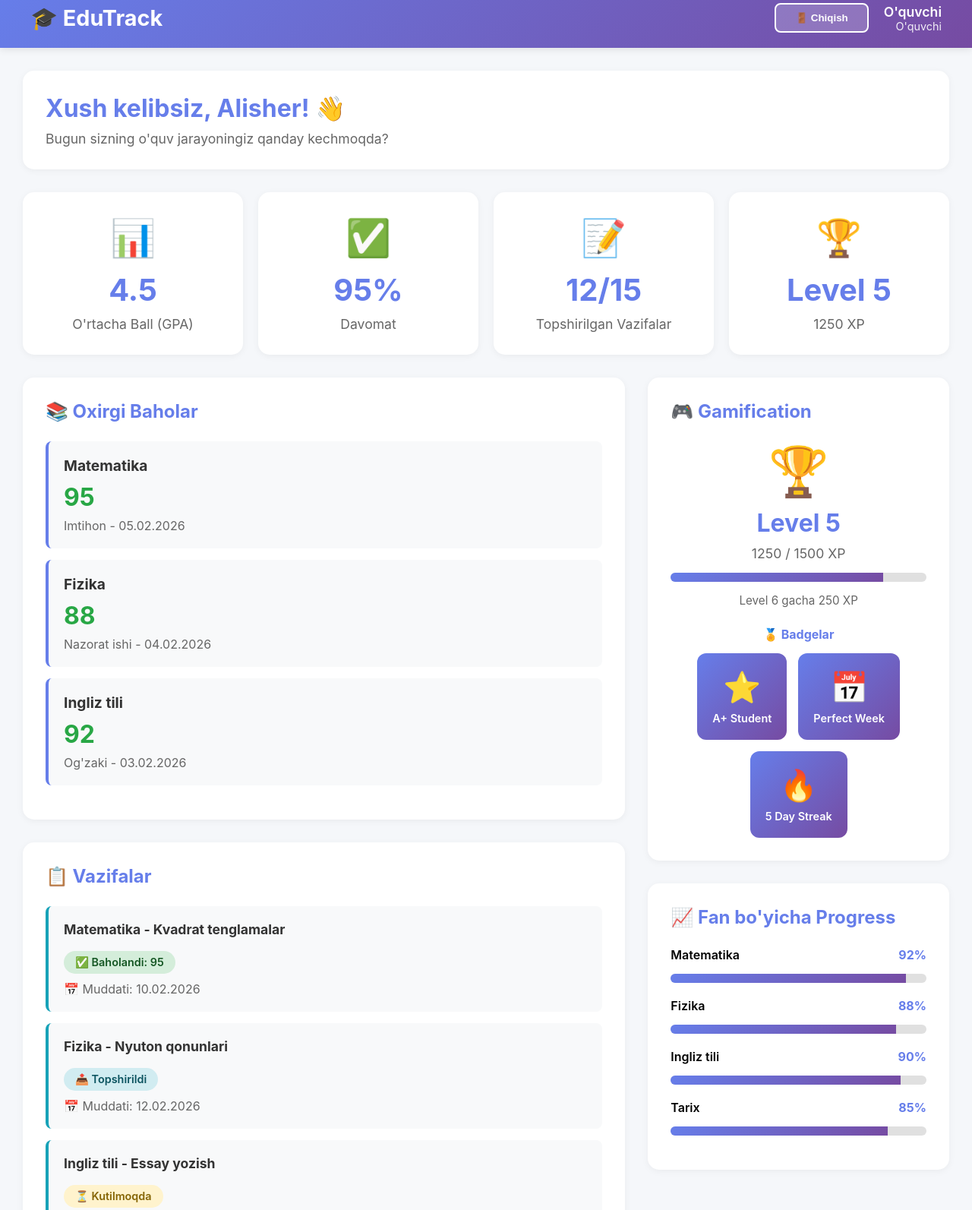
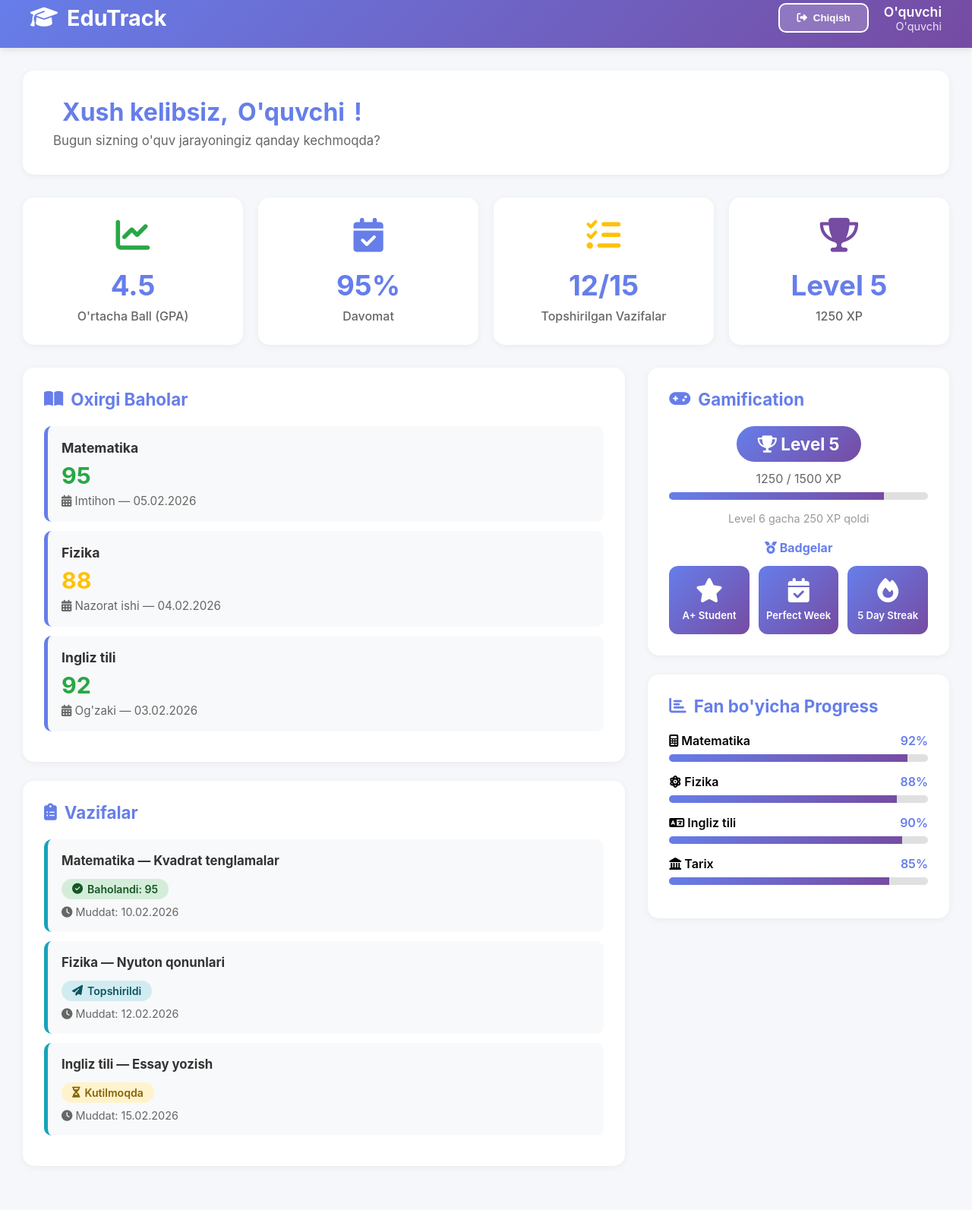
Before and after one commit to asilbekanvarov075-a11y/Edu-Truck, a website: page public/dashboard.html in a window 1280 px wide. Shown: the part 16-1609 px from the top of the page at 76% size. Drawn offline with Linux system fonts and the light colour scheme.

Commit message:
Redesign student dashboard with Font Awesome icons

```diff
--- a/public/dashboard.html
+++ b/public/dashboard.html
@@ -3,7 +3,8 @@
 <head>
     <meta charset="UTF-8">
     <meta name="viewport" content="width=device-width, initial-scale=1.0">
-    <title>EduTrack - Dashboard</title>
+    <title>EduTrack - O'quvchi Paneli</title>
+    <link rel="stylesheet" href="https://cdnjs.cloudflare.com/ajax/libs/font-awesome/6.4.0/css/all.min.css">
     <style>
         * { margin: 0; padding: 0; box-sizing: border-box; }
 
@@ -22,39 +23,31 @@
             box-shadow: 0 2px 10px rgba(0,0,0,0.1);
         }
 
-        .navbar h1 { font-size: 1.8em; }
+        .navbar h1 { font-size: 1.8em; display: flex; align-items: center; gap: 12px; }
 
-        .user-info {
-            display: flex;
-            align-items: center;
-            gap: 20px;
-        }
+        .user-section { display: flex; align-items: center; gap: 20px; }
 
         .logout-btn {
             background: rgba(255,255,255,0.2);
             color: white;
             border: 2px solid white;
-            padding: 10px 25px;
-            border-radius: 8px;
+            padding: 10px 22px;
+            border-radius: 10px;
             cursor: pointer;
             font-weight: 600;
             transition: all 0.3s;
+            display: flex;
+            align-items: center;
+            gap: 8px;
         }
 
-        .logout-btn:hover {
-            background: white;
-            color: #667eea;
-        }
+        .logout-btn:hover { background: white; color: #667eea; transform: translateY(-2px); }
 
-        .container {
-            max-width: 1400px;
-            margin: 0 auto;
-            padding: 30px;
-        }
+        .container { max-width: 1400px; margin: 0 auto; padding: 30px; }
 
         .welcome {
             background: white;
-            padding: 30px;
+            padding: 35px 40px;
             border-radius: 15px;
             margin-bottom: 30px;
             box-shadow: 0 2px 10px rgba(0,0,0,0.05);
@@ -62,34 +55,39 @@
 
         .welcome h2 {
             color: #667eea;
-            margin-bottom: 10px;
+            margin-bottom: 8px;
             font-size: 2em;
+            display: flex;
+            align-items: center;
+            gap: 12px;
         }
 
         .stats-grid {
             display: grid;
-            grid-template-columns: repeat(auto-fit, minmax(250px, 1fr));
+            grid-template-columns: repeat(auto-fit, minmax(220px, 1fr));
             gap: 20px;
             margin-bottom: 30px;
         }
 
         .stat-card {
             background: white;
-            padding: 30px;
+            padding: 28px;
             border-radius: 15px;
             box-shadow: 0 2px 10px rgba(0,0,0,0.05);
             text-align: center;
-            transition: transform 0.3s;
+            transition: all 0.3s;
         }
 
-        .stat-card:hover {
-            transform: translateY(-5px);
-            box-shadow: 0 5px 20px rgba(0,0,0,0.1);
-        }
+        .stat-card:hover { transform: translateY(-5px); box-shadow: 0 8px 25px rgba(0,0,0,0.12); }
 
-        .stat-icon { font-size: 3em; margin-bottom: 15px; }
-        .stat-value { font-size: 2.5em; font-weight: bold; color: #667eea; }
-        .stat-label { color: #666; margin-top: 10px; font-size: 1.1em; }
+        .stat-icon { font-size: 2.8em; margin-bottom: 12px; }
+        .stat-icon.green  { color: #28a745; }
+        .stat-icon.blue   { color: #667eea; }
+        .stat-icon.orange { color: #ffc107; }
+        .stat-icon.purple { color: #764ba2; }
+
+        .stat-value { font-size: 2.3em; font-weight: bold; color: #667eea; margin: 8px 0; }
+        .stat-label { color: #666; font-size: 1em; font-weight: 500; }
 
         .content-grid {
             display: grid;
@@ -99,97 +97,104 @@
 
         .card {
             background: white;
-            padding: 30px;
+            padding: 28px;
             border-radius: 15px;
             box-shadow: 0 2px 10px rgba(0,0,0,0.05);
-            margin-bottom: 30px;
+            margin-bottom: 25px;
         }
 
         .card h3 {
             color: #667eea;
-            margin-bottom: 25px;
-            font-size: 1.5em;
+            margin-bottom: 22px;
+            font-size: 1.4em;
+            display: flex;
+            align-items: center;
+            gap: 10px;
         }
 
         .grade-item {
-            padding: 20px;
-            border-left: 4px solid #667eea;
+            padding: 18px;
+            border-left: 5px solid #667eea;
             background: #f8f9fa;
-            margin-bottom: 15px;
-            border-radius: 8px;
+            margin-bottom: 12px;
+            border-radius: 10px;
         }
 
-        .grade-item h4 {
-            color: #333;
-            margin-bottom: 10px;
-            font-size: 1.2em;
+        .grade-item h4 { color: #333; margin-bottom: 8px; font-size: 1.1em; }
+
+        .grade-value { font-size: 1.9em; font-weight: bold; }
+        .grade-good    { color: #28a745; }
+        .grade-average { color: #ffc107; }
+        .grade-poor    { color: #dc3545; }
+
+        .assignment-item {
+            padding: 18px;
+            background: #f8f9fa;
+            margin-bottom: 12px;
+            border-radius: 10px;
+            border-left: 5px solid #17a2b8;
         }
 
-        .grade-value {
-            font-size: 2em;
-            font-weight: bold;
-            color: #28a745;
+        .assignment-item h4 { color: #333; margin-bottom: 8px; font-size: 1.05em; }
+
+        .badge-status {
+            display: inline-flex;
+            align-items: center;
+            gap: 6px;
+            padding: 5px 14px;
+            border-radius: 20px;
+            font-size: 0.88em;
+            font-weight: 600;
+            margin-top: 6px;
         }
 
-        .assignment-item {
-            padding: 20px;
-            background: #f8f9fa;
-            margin-bottom: 15px;
-            border-radius: 8px;
-            border-left: 4px solid #17a2b8;
-        }
-
-        .assignment-item h4 {
-            color: #333;
-            margin-bottom: 10px;
-            font-size: 1.1em;
-        }
-
-        .status-badge {
-            display: inline-block;
-            padding: 6px 15px;
-            border-radius: 20px;
-            font-size: 0.9em;
-            font-weight: 600;
-            margin-top: 8px;
-        }
-
-        .status-graded { background: #d4edda; color: #155724; }
-        .status-submitted { background: #d1ecf1; color: #0c5460; }
-        .status-pending { background: #fff3cd; color: #856404; }
+        .badge-graded    { background: #d4edda; color: #155724; }
+        .badge-submitted { background: #d1ecf1; color: #0c5460; }
+        .badge-pending   { background: #fff3cd; color: #856404; }
 
         .progress-bar {
             background: #e0e0e0;
-            height: 12px;
+            height: 10px;
             border-radius: 6px;
             overflow: hidden;
-            margin: 15px 0;
+            margin: 8px 0 16px;
         }
 
         .progress-fill {
             background: linear-gradient(135deg, #667eea 0%, #764ba2 100%);
             height: 100%;
-            transition: width 0.5s;
+            transition: width 1s ease;
         }
 
-        .badge-showcase {
-            display: flex;
-            gap: 15px;
-            flex-wrap: wrap;
-            justify-content: center;
+        .xp-section { text-align: center; margin-bottom: 20px; }
+
+        .level-badge {
+            display: inline-block;
+            background: linear-gradient(135deg, #667eea 0%, #764ba2 100%);
+            color: white;
+            padding: 10px 28px;
+            border-radius: 30px;
+            font-size: 1.4em;
+            font-weight: bold;
+            margin-bottom: 12px;
         }
 
-        .badge {
+        .badges-grid {
+            display: grid;
+            grid-template-columns: repeat(3, 1fr);
+            gap: 12px;
+        }
+
+        .earn-badge {
             background: linear-gradient(135deg, #667eea 0%, #764ba2 100%);
             color: white;
-            padding: 20px;
+            padding: 16px 10px;
             border-radius: 12px;
             text-align: center;
-            min-width: 110px;
         }
 
-        .badge-icon { font-size: 2.5em; margin-bottom: 8px; }
-        .badge-name { font-size: 0.9em; font-weight: 600; }
+        .earn-badge i { font-size: 2em; display: block; margin-bottom: 6px; }
+        .earn-badge span { font-size: 0.82em; font-weight: 600; }
 
         @media (max-width: 768px) {
             .content-grid { grid-template-columns: 1fr; }
@@ -200,40 +205,48 @@
 </head>
 <body>
     <div class="navbar">
-        <h1>🎓 EduTrack</h1>
-        <div class="user-info">
-            <button class="logout-btn" onclick="logout()">🚪 Chiqish</button>
+        <h1>
+            <i class="fas fa-graduation-cap"></i>
+            EduTrack
+        </h1>
+        <div class="user-section">
+            <button class="logout-btn" onclick="logout()">
+                <i class="fas fa-sign-out-alt"></i> Chiqish
+            </button>
             <div style="text-align: right;">
-                <div style="font-weight: 600; font-size: 1.1em;" class="user-name">O'quvchi</div>
-                <div style="font-size: 0.9em; opacity: 0.9;">O'quvchi</div>
+                <div style="font-weight: 600; font-size: 1.1em;" id="userName">O'quvchi</div>
+                <div style="font-size: 0.9em; opacity: 0.85;">O'quvchi</div>
             </div>
         </div>
     </div>
 
     <div class="container">
         <div class="welcome">
-            <h2>Xush kelibsiz, Alisher! 👋</h2>
-            <p style="font-size: 1.1em; color: #666;">Bugun sizning o'quv jarayoningiz qanday kechmoqda?</p>
+            <h2>
+                <i class="fas fa-hand-wave" style="color:#ffc107;"></i>
+                Xush kelibsiz, <span id="welcomeName">O'quvchi</span>!
+            </h2>
+            <p style="color: #666; font-size: 1.05em;">Bugun sizning o'quv jarayoningiz qanday kechmoqda?</p>
         </div>
 
         <div class="stats-grid">
             <div class="stat-card">
-                <div class="stat-icon">📊</div>
+                <i class="fas fa-chart-line stat-icon green"></i>
                 <div class="stat-value">4.5</div>
                 <div class="stat-label">O'rtacha Ball (GPA)</div>
             </div>
             <div class="stat-card">
-                <div class="stat-icon">✅</div>
+                <i class="fas fa-calendar-check stat-icon blue"></i>
                 <div class="stat-value">95%</div>
                 <div class="stat-label">Davomat</div>
             </div>
             <div class="stat-card">
-                <div class="stat-icon">📝</div>
+                <i class="fas fa-tasks stat-icon orange"></i>
                 <div class="stat-value">12/15</div>
                 <div class="stat-label">Topshirilgan Vazifalar</div>
             </div>
             <div class="stat-card">
-                <div class="stat-icon">🏆</div>
+                <i class="fas fa-trophy stat-icon purple"></i>
                 <div class="stat-value">Level 5</div>
                 <div class="stat-label">1250 XP</div>
             </div>
@@ -242,111 +255,124 @@
         <div class="content-grid">
             <div>
                 <div class="card">
-                    <h3>📚 Oxirgi Baholar</h3>
+                    <h3><i class="fas fa-book-open"></i> Oxirgi Baholar</h3>
                     <div class="grade-item">
                         <h4>Matematika</h4>
-                        <span class="grade-value">95</span>
-                        <p style="color: #666; margin-top: 8px;">Imtihon - 05.02.2026</p>
+                        <span class="grade-value grade-good">95</span>
+                        <p style="color:#666; margin-top:6px; font-size:0.95em;">
+                            <i class="fas fa-calendar-alt"></i> Imtihon — 05.02.2026
+                        </p>
                     </div>
                     <div class="grade-item">
                         <h4>Fizika</h4>
-                        <span class="grade-value">88</span>
-                        <p style="color: #666; margin-top: 8px;">Nazorat ishi - 04.02.2026</p>
+                        <span class="grade-value grade-average">88</span>
+                        <p style="color:#666; margin-top:6px; font-size:0.95em;">
+                            <i class="fas fa-calendar-alt"></i> Nazorat ishi — 04.02.2026
+                        </p>
                     </div>
                     <div class="grade-item">
                         <h4>Ingliz tili</h4>
-                        <span class="grade-value">92</span>
-                        <p style="color: #666; margin-top: 8px;">Og'zaki - 03.02.2026</p>
+                        <span class="grade-value grade-good">92</span>
+                        <p style="color:#666; margin-top:6px; font-size:0.95em;">
+                            <i class="fas fa-calendar-alt"></i> Og'zaki — 03.02.2026
+                        </p>
                     </div>
                 </div>
 
                 <div class="card">
-                    <h3>📋 Vazifalar</h3>
+                    <h3><i class="fas fa-clipboard-list"></i> Vazifalar</h3>
                     <div class="assignment-item">
-                        <h4>Matematika - Kvadrat tenglamalar</h4>
-                        <span class="status-badge status-graded">✅ Baholandi: 95</span>
-                        <p style="color: #666; margin-top: 10px;">📅 Muddati: 10.02.2026</p>
+                        <h4>Matematika — Kvadrat tenglamalar</h4>
+                        <div class="badge-status badge-graded">
+                            <i class="fas fa-check-circle"></i> Baholandi: 95
+                        </div>
+                        <p style="color:#666; margin-top:8px; font-size:0.9em;">
+                            <i class="fas fa-clock"></i> Muddat: 10.02.2026
+                        </p>
                     </div>
                     <div class="assignment-item">
-                        <h4>Fizika - Nyuton qonunlari</h4>
-                        <span class="status-badge status-submitted">📤 Topshirildi</span>
-                        <p style="color: #666; margin-top: 10px;">📅 Muddati: 12.02.2026</p>
+                        <h4>Fizika — Nyuton qonunlari</h4>
+                        <div class="badge-status badge-submitted">
+                            <i class="fas fa-paper-plane"></i> Topshirildi
+                        </div>
+                        <p style="color:#666; margin-top:8px; font-size:0.9em;">
+                            <i class="fas fa-clock"></i> Muddat: 12.02.2026
+                        </p>
                     </div>
                     <div class="assignment-item">
-                        <h4>Ingliz tili - Essay yozish</h4>
-                        <span class="status-badge status-pending">⏳ Kutilmoqda</span>
-                        <p style="color: #666; margin-top: 10px;">📅 Muddati: 15.02.2026</p>
+                        <h4>Ingliz tili — Essay yozish</h4>
+                        <div class="badge-status badge-pending">
+                            <i class="fas fa-hourglass-half"></i> Kutilmoqda
+                        </div>
+                        <p style="color:#666; margin-top:8px; font-size:0.9em;">
+                            <i class="fas fa-clock"></i> Muddat: 15.02.2026
+                        </p>
                     </div>
                 </div>
             </div>
 
             <div>
                 <div class="card">
-                    <h3>🎮 Gamification</h3>
-                    <div style="text-align: center; margin-bottom: 25px;">
-                        <div style="font-size: 4em;">🏆</div>
-                        <div style="font-size: 2em; font-weight: bold; color: #667eea; margin: 10px 0;">Level 5</div>
-                        <div style="color: #666; font-size: 1.1em;">1250 / 1500 XP</div>
+                    <h3><i class="fas fa-gamepad"></i> Gamification</h3>
+                    <div class="xp-section">
+                        <div class="level-badge">
+                            <i class="fas fa-trophy"></i> Level 5
+                        </div>
+                        <div style="color:#666; margin-bottom:8px;">1250 / 1500 XP</div>
                         <div class="progress-bar">
-                            <div class="progress-fill" style="width: 83%;"></div>
+                            <div class="progress-fill" style="width:83%;"></div>
                         </div>
-                        <div style="font-size: 0.95em; color: #666;">Level 6 gacha 250 XP</div>
+                        <div style="font-size:0.9em; color:#999;">Level 6 gacha 250 XP qoldi</div>
                     </div>
 
-                    <h4 style="margin: 25px 0 15px 0; color: #667eea; text-align: center;">🏅 Badgelar</h4>
-                    <div class="badge-showcase">
-                        <div class="badge">
-                            <div class="badge-icon">⭐</div>
-                            <div class="badge-name">A+ Student</div>
+                    <h4 style="color:#667eea; margin-bottom:14px; text-align:center;">
+                        <i class="fas fa-medal"></i> Badgelar
+                    </h4>
+                    <div class="badges-grid">
+                        <div class="earn-badge">
+                            <i class="fas fa-star"></i>
+                            <span>A+ Student</span>
                         </div>
-                        <div class="badge">
-                            <div class="badge-icon">📅</div>
-                            <div class="badge-name">Perfect Week</div>
+                        <div class="earn-badge">
+                            <i class="fas fa-calendar-check"></i>
+                            <span>Perfect Week</span>
                         </div>
-                        <div class="badge">
-                            <div class="badge-icon">🔥</div>
-                            <div class="badge-name">5 Day Streak</div>
+                        <div class="earn-badge">
+                            <i class="fas fa-fire"></i>
+                            <span>5 Day Streak</span>
                         </div>
                     </div>
                 </div>
 
                 <div class="card">
-                    <h3>📈 Fan bo'yicha Progress</h3>
-                    <div style="margin-bottom: 20px;">
-                        <div style="display: flex; justify-content: space-between; margin-bottom: 8px;">
-                            <span style="font-weight: 600;">Matematika</span>
-                            <span style="font-weight: bold; color: #667eea;">92%</span>
+                    <h3><i class="fas fa-chart-bar"></i> Fan bo'yicha Progress</h3>
+                    <div>
+                        <div style="display:flex; justify-content:space-between; font-weight:600;">
+                            <span><i class="fas fa-calculator"></i> Matematika</span>
+                            <span style="color:#667eea;">92%</span>
                         </div>
-                        <div class="progress-bar">
-                            <div class="progress-fill" style="width: 92%;"></div>
-                        </div>
-                    </div>
-                    <div style="margin-bottom: 20px;">
-                        <div style="display: flex; justify-content: space-between; margin-bottom: 8px;">
-                            <span style="font-weight: 600;">Fizika</span>
-                            <span style="font-weight: bold; color: #667eea;">88%</span>
-                        </div>
-                        <div class="progress-bar">
-                            <div class="progress-fill" style="width: 88%;"></div>
-                        </div>
-                    </div>
-                    <div style="margin-bottom: 20px;">
-                        <div style="display: flex; justify-content: space-between; margin-bottom: 8px;">
-                            <span style="font-weight: 600;">Ingliz tili</span>
-                            <span style="font-weight: bold; color: #667eea;">90%</span>
-                        </div>
-                        <div class="progress-bar">
-                            <div class="progress-fill" style="width: 90%;"></div>
-                        </div>
+                        <div class="progress-bar"><div class="progress-fill" style="width:92%;"></div></div>
                     </div>
                     <div>
-                        <div style="display: flex; justify-content: space-between; margin-bottom: 8px;">
-                            <span style="font-weight: 600;">Tarix</span>
-                            <span style="font-weight: bold; color: #667eea;">85%</span>
+                        <div style="display:flex; justify-content:space-between; font-weight:600;">
+                            <span><i class="fas fa-atom"></i> Fizika</span>
+                            <span style="color:#667eea;">88%</span>
                         </div>
-                        <div class="progress-bar">
-                            <div class="progress-fill" style="width: 85%;"></div>
+                        <div class="progress-bar"><div class="progress-fill" style="width:88%;"></div></div>
+                    </div>
+                    <div>
+                        <div style="display:flex; justify-content:space-between; font-weight:600;">
+                            <span><i class="fas fa-language"></i> Ingliz tili</span>
+                            <span style="color:#667eea;">90%</span>
                         </div>
+                        <div class="progress-bar"><div class="progress-fill" style="width:90%;"></div></div>
+                    </div>
+                    <div>
+                        <div style="display:flex; justify-content:space-between; font-weight:600;">
+                            <span><i class="fas fa-landmark"></i> Tarix</span>
+                            <span style="color:#667eea;">85%</span>
+                        </div>
+                        <div class="progress-bar"><div class="progress-fill" style="width:85%;"></div></div>
                     </div>
                 </div>
             </div>
@@ -354,15 +380,15 @@
     </div>
 
     <script>
-        // Load current user
         const currentUser = JSON.parse(localStorage.getItem('currentUser') || '{}');
-        if (currentUser.name) {
-            document.querySelectorAll('.user-name').forEach(el => el.textContent = currentUser.name);
-        }
+        const name = currentUser.name || currentUser.firstName || 'O\'quvchi';
+        document.getElementById('userName').textContent = name;
+        document.getElementById('welcomeName').textContent = name;
 
         function logout() {
             if (confirm('Haqiqatan ham chiqmoqchimisiz?')) {
                 localStorage.removeItem('currentUser');
+                localStorage.removeItem('token');
                 window.location.href = 'login.html';
             }
         }
```
